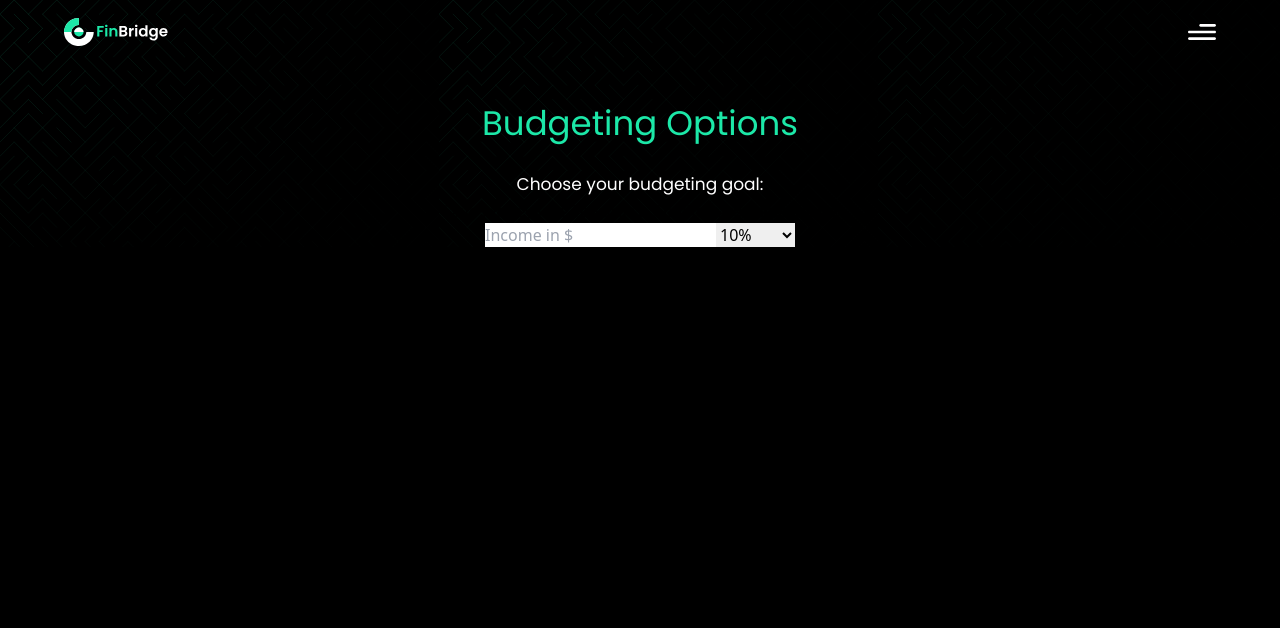
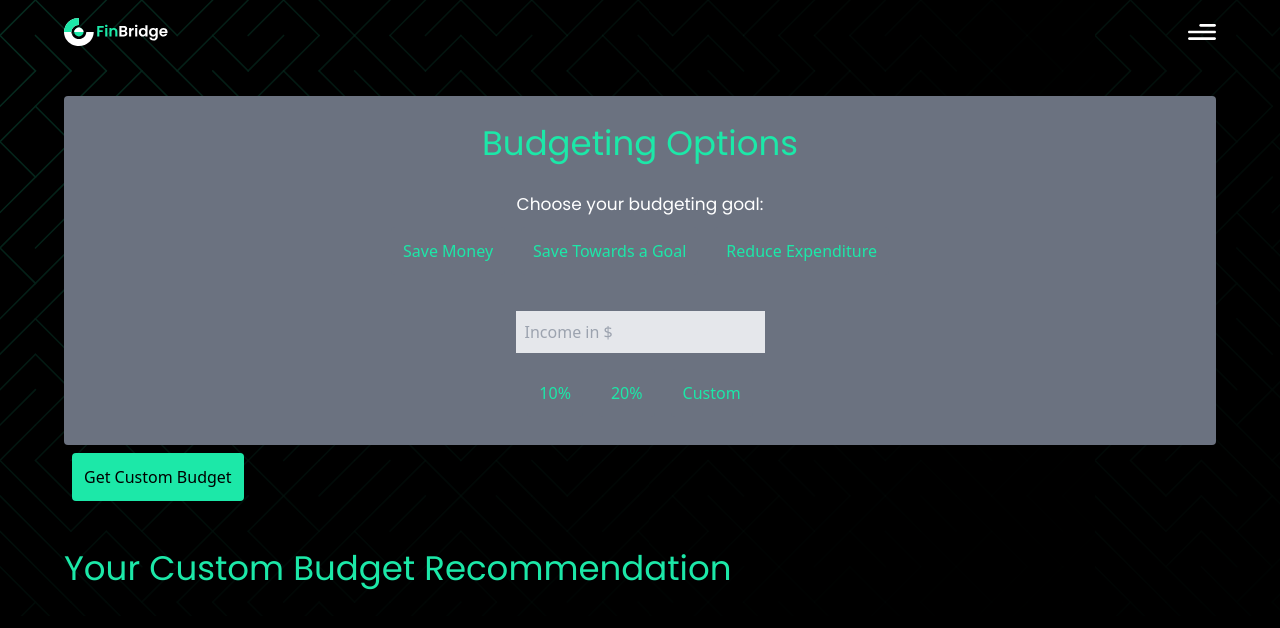
Before and after one commit to SOHAN-JAGADEESH/FinBridge-3, a React (Vite) app: page /budget in a window 1280 px wide. Both pictures are taken after a click on the button "Save Money". Shown: the top 628 px of the page. Built offline with nearby package versions, Linux system fonts and the light colour scheme.

Commit message:
small changes

```diff
--- a/src/index.css
+++ b/src/index.css
@@ -269,3 +269,19 @@ canvas {
     transform: translateY(-10px);
   }
 }
+
+.wordWrap {
+  word-wrap: break-word;
+}
+
+.recommendation {
+  font-family: Arial, sans-serif;
+  padding: 20px;
+  background-color: #f4f4f4;
+  border-radius: 10px;
+}
+
+.point {
+  margin-bottom: 20px;
+  font-size: 16px;
+}
--- a/src/pages/Budget.jsx
+++ b/src/pages/Budget.jsx
@@ -10,12 +10,110 @@ const Budget = ({ location }) => {
 
   const expenditures = location?.state?.expenditures || {};
 
+  const API_ENDPOINT = 'http://localhost:3000/poem';
+
+  const [budgetRecommendation, setBudgetRecommendation] = useState('');
+
+
+
+
+
+const sendDataToAPI = async () => {
+  let promptText = `Given the user's expenditures of:
+      Housing: 1200,
+      Food: 400,
+      Transportation: 300,
+      Utilities: 300,
+      Leisure: 300,
+      Miscellaneous: 300,`;
+
+    switch (choice) {
+      case 'saveMoney':
+        promptText += `
+          and their desire to save money with an income of ${income} and a savings goal of 10%,
+          provide a custom budget recommendation to help them save money.
+        `;
+        break;
+      case 'saveGoal':
+        promptText += `
+          and their goal to save ${savings} dollars over ${months} months with an income of ${income},
+          provide a custom budget recommendation to help them achieve this goal.
+        `;
+        break;
+      case 'reduceExpenditure':
+        promptText += `
+          and their aim to reduce expenditure by ${savings}%,
+          provide a custom budget recommendation to help them reduce their spending.
+        `;
+        break;
+      default:
+        console.error('Invalid choice');
+        return;
+    }
+
+    try {
+      const response = await fetch(API_ENDPOINT, {
+        method: 'POST',
+        headers: {
+          'Content-Type': 'application/json'
+        },
+        body: JSON.stringify({ prompt: "write me a small poem" })
+      });
+
+      if (!response.ok) {
+        throw new Error('Server responded with an error');
+      }
+
+      const reader = response.body.getReader();
+      const decoder = new TextDecoder();
+      let accumulatedData = ''; // Temporary variable to accumulate chunks
+
+      // Read the data chunks as they arrive
+      reader.read().then(function processText({ done, value }) {
+        if (done) {
+          // Once streaming is done, set the state with the accumulated data
+          setBudgetRecommendation(accumulatedData);
+          return;
+        }
+
+        // Decode the data chunk and accumulate it
+        const chunk = decoder.decode(value);
+        accumulatedData += chunk;
+
+        // Continue reading the next chunk
+        return reader.read().then(processText);
+      });
+
+    } catch (error) {
+      console.error('Error sending data to OpenAI:', error);
+    }
+  };
+
+  function formatRecommendation(recommendation) {
+    // Split the recommendation into points based on numbers (e.g., "1.", "2.", etc.)
+    const points = recommendation.split(/\d+\./).filter(Boolean);
+
+    return (
+      <div>
+        {points.map((point, index) => (
+          <p key={index} className="point">
+            {point.trim()}
+          </p>
+        ))}
+      </div>
+    );
+  }
+
+
+
+
+
   return (
     <div className="bg-primary w-full overflow-hidden min-h-screen relative ">
       <div className={`${styles.paddingX} ${styles.flexCenter} main-section `}>
         <div className={`${styles.boxWidth}`}>
           <Navbar />
-          <div className={`mt-8 text-center`}>
+          <div className={`mt-8 text-center bg-gray-500 p-5 rounded`}>
             <h2 className={styles.heading2}>
                 Budgeting Options
             </h2>
@@ -23,41 +121,50 @@ const Budget = ({ location }) => {
                 Choose your budgeting goal:
             </p>
 
-            <button onClick={() => setChoice('saveMoney')}>Save Money</button>
-            <button onClick={() => setChoice('saveGoal')}>Save Towards a Goal</button>
-            <button onClick={() => setChoice('reduceExpenditure')}>Reduce Expenditure</button>
+            <button onClick={() => setChoice('saveMoney')} className="bg-gray-500 text-[#1CE8A8] p-3 m-2 rounded">Save Money</button>
+            <button onClick={() => setChoice('saveGoal')} className="bg-gray-500 text-[#1CE8A8] p-3 m-2 rounded">Save Towards a Goal</button>
+            <button onClick={() => setChoice('reduceExpenditure')} className="bg-gray-500 text-[#1CE8A8] p-3 m-2 rounded">Reduce Expenditure</button>
+
+
 
             {choice === 'saveMoney' && (
-              <div>
-                <input type="number" placeholder="Income in $" value={income} onChange={e => setIncome(e.target.value)} />
-                <select value={savings} onChange={e => setSavings(e.target.value)}>
-                  <option value="10">10%</option>
-                  <option value="20">20%</option>
-                  <option value="custom">Custom</option>
-                </select>
-                {savings === 'custom' && <input type="number" placeholder="Custom Percentage" />}
+              <div className="mt-5">
+                <input type="number" placeholder="Income in $" value={income} onChange={e => setIncome(e.target.value)} className="border p-2 bg-gray-200 m-2"/>
+                <div>
+                  <button className="bg-gray-500 text-[#1CE8A8] p-3 m-2 rounded">10%</button>
+                  <button className="bg-gray-500 text-[#1CE8A8] p-3 m-2 rounded">20%</button>
+                  <button className="bg-gray-500 text-[#1CE8A8] p-3 m-2 rounded">Custom</button>
+                </div>
               </div>
             )}
 
             {choice === 'saveGoal' && (
-              <div>
-                <input type="number" placeholder="Income in $" value={income} onChange={e => setIncome(e.target.value)} />
-                <input type="number" placeholder="Savings in $" value={savings} onChange={e => setSavings(e.target.value)} />
-                <input type="number" placeholder="Months to achieve" value={months} onChange={e => setMonths(e.target.value)} />
+              <div className="mt-5">
+                <input type="number" placeholder="Income in $" value={income} onChange={e => setIncome(e.target.value)} className="border p-2 bg-gray-200 m-2"/>
+                <input type="number" placeholder="Savings in $" value={savings} onChange={e => setSavings(e.target.value)} className="border p-2 bg-gray-200 m-2"/>
+                <input type="number" placeholder="Months to achieve" value={months} onChange={e => setMonths(e.target.value)} className="border p-2 bg-gray-200 m-2"/>
               </div>
             )}
 
             {choice === 'reduceExpenditure' && (
-              <div>
-                <select value={savings} onChange={e => setSavings(e.target.value)}>
-                  <option value="10">Reduce by 10%</option>
-                  <option value="20">Reduce by 20%</option>
-                  <option value="custom">Custom Reduction</option>
-                </select>
-                {savings === 'custom' && <input type="number" placeholder="Custom Percentage" />}
+              <div className="mt-5">
+                <button className="bg-gray-500 text-[#1CE8A8] p-3 m-2 rounded">Reduce by 10%</button>
+                <button className="bg-gray-500 text-[#1CE8A8] p-3 m-2 rounded">Reduce by 20%</button>
+                <button className="bg-gray-500 text-[#1CE8A8] p-3 m-2 rounded">Custom Reduction</button>
               </div>
             )}
           </div>
+          <button onClick={sendDataToAPI} className="bg-[#1CE8A8] p-3 m-2 rounded">Get Custom Budget</button>
+
+          <div className="mt-8 ">
+            <h2 className={styles.heading2}>
+                Your Custom Budget Recommendation
+            </h2>
+            <p className={`${styles.paragraph} mt-5 text-white wordWrap`}>
+                {formatRecommendation(budgetRecommendation)}
+            </p>
+          </div>
+
         </div>
       </div>
     </div>
```
